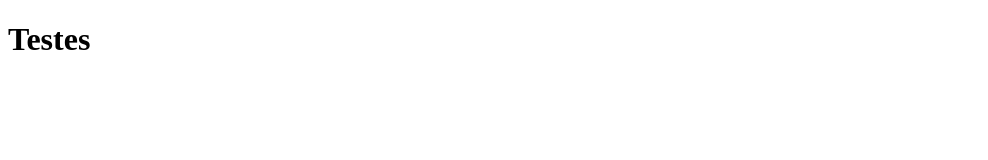
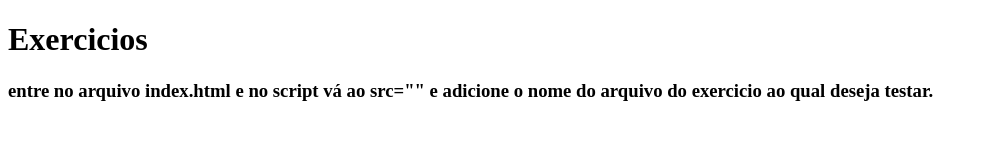
Before and after one commit to marvaleri/js-studies, a plain HTML site: page js-exercise/index.html in a window 1280 px wide. Shown: the whole page, without its empty margins (0-988 px from the left). Drawn offline with Linux system fonts and the light colour scheme.

Commit message:
feat: new resume, how to use

```diff
--- a/js-exercise/index.html
+++ b/js-exercise/index.html
@@ -7,6 +7,9 @@
     <script src=""></script>
 </head>
 <body>
-    <h1>Testes</h1>
+    <h1>Exercicios</h1>
+    <h3>entre no arquivo index.html e no script vá ao src="" e adicione
+        o nome do arquivo do exercicio ao qual deseja testar.
+    </h3>
 </body>
 </html>
```
